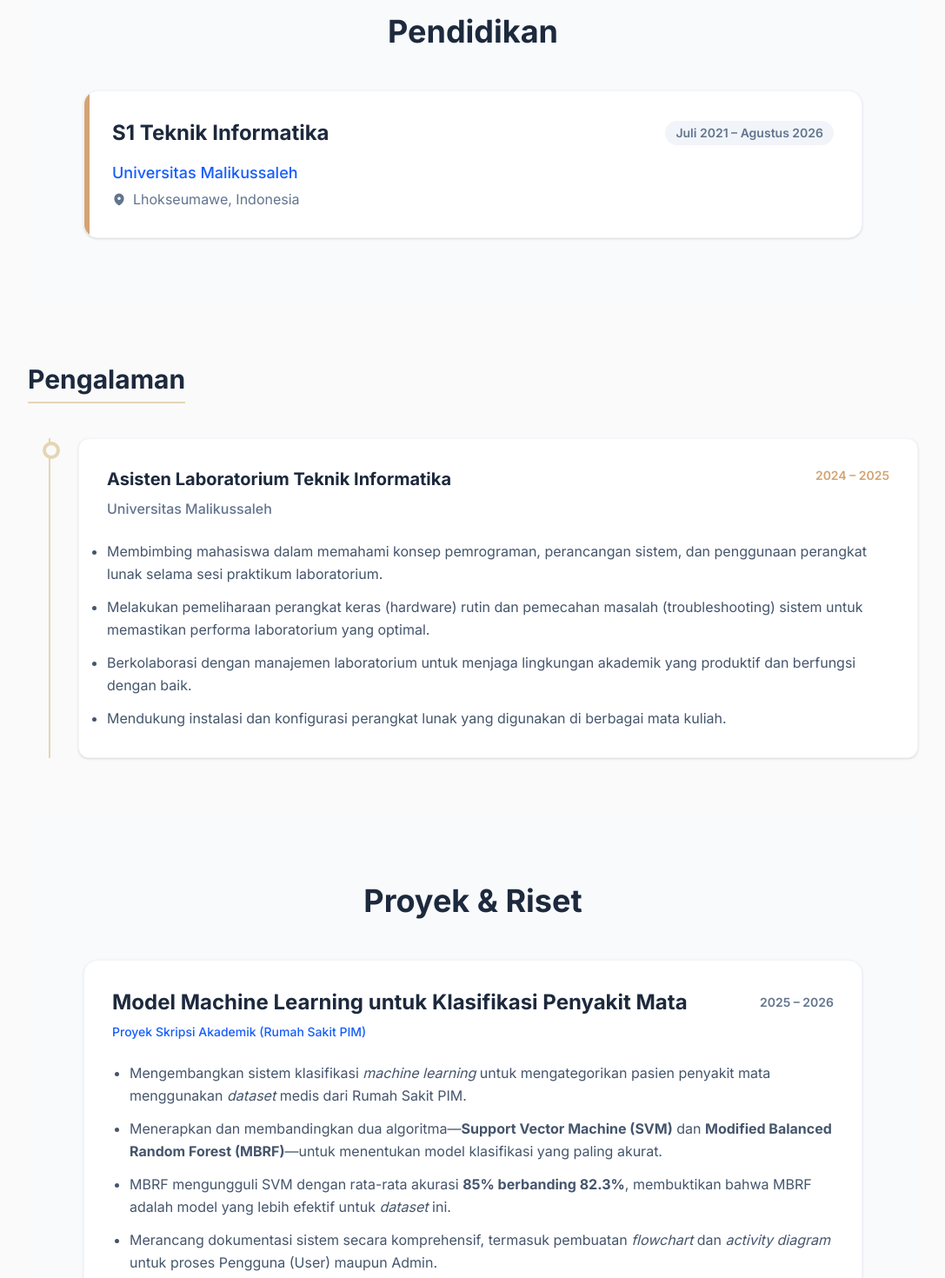
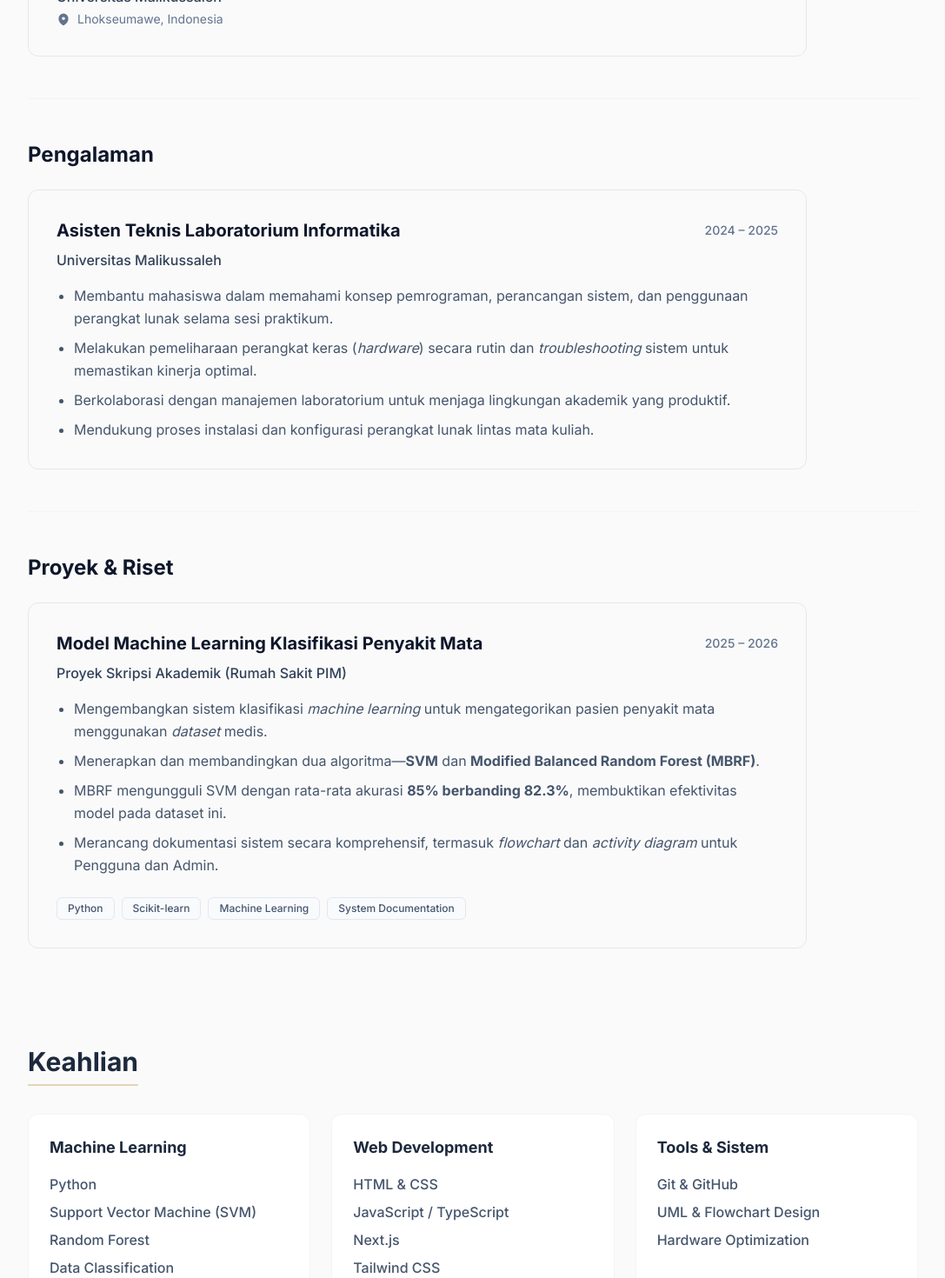
Before and after one commit to mhdarieff/portofolio, a Next.js app: page / in a window 1280 px wide. Shown: the part 1330-2800 px from the top of the page at 87% size, without its empty margins (96-1183 px from the left). Built offline with nearby package versions, Linux system fonts and the light colour scheme.

Commit message:
style: menyeragamkan semua section menjadi rata kiri dan merapikan border ala dokumen minimalis

```diff
--- a/components/Education.tsx
+++ b/components/Education.tsx
@@ -1,38 +1,33 @@
 export default function Education() {
   return (
-    <section id="education" className="py-20 bg-slate-50 dark:bg-slate-900/50">
-      <h2 className="text-4xl font-bold mb-12 text-slate-800 dark:text-slate-100 text-center">
+    <section id="education" className="py-12 px-6 md:px-0 border-t border-slate-100 dark:border-slate-800">
+      <h2 className="text-xl md:text-2xl font-bold mb-6 text-slate-900 dark:text-slate-100 text-left">
         Pendidikan
       </h2>
 
-      <div className="max-w-4xl mx-auto px-6 md:px-0">
-        {/* Kartu Pendidikan */}
-        <div className="bg-white dark:bg-slate-800 p-8 rounded-2xl shadow-sm border border-slate-100 dark:border-slate-700 hover:shadow-md transition-shadow relative overflow-hidden">
-
-          {/* Garis aksen di sebelah kiri dengan warna emas/kopi milikmu */}
-          <div className="absolute left-0 top-0 bottom-0 w-1.5 bg-[#D4A373]"></div>
-
+      <div className="max-w-4xl">
+        {/* Kotak yang lebih clean dan seragam */}
+        <div className="bg-transparent p-6 md:p-8 rounded-xl border border-slate-200 dark:border-slate-800 hover:border-slate-300 dark:hover:border-slate-700 transition-colors">
           <div className="flex flex-col md:flex-row justify-between items-start md:items-center mb-2">
-            <h3 className="text-2xl font-bold text-slate-800 dark:text-slate-100">
+            <h3 className="text-lg md:text-xl font-bold text-slate-900 dark:text-slate-100">
               S1 Teknik Informatika
             </h3>
-            <span className="text-sm font-semibold text-slate-500 dark:text-slate-400 mt-2 md:mt-0 px-3 py-1 bg-slate-100 dark:bg-slate-700 rounded-full">
+            <span className="text-sm font-medium text-slate-500 dark:text-slate-400 mt-2 md:mt-0">
               Juli 2021 – Agustus 2026
             </span>
           </div>
 
-          <div className="mt-4">
-            <p className="text-lg text-blue-600 dark:text-blue-400 font-medium">
+          <div className="mt-2">
+            <p className="text-slate-700 dark:text-slate-300 font-medium">
               Universitas Malikussaleh
             </p>
-            <p className="text-slate-500 dark:text-slate-400 flex items-center gap-2 mt-1">
+            <p className="text-sm text-slate-500 dark:text-slate-400 mt-1 flex items-center gap-2">
               <svg xmlns="http://www.w3.org/2000/svg" viewBox="0 0 20 20" fill="currentColor" className="w-4 h-4">
                 <path fillRule="evenodd" d="M9.69 18.933l.003.001C9.89 19.02 10 19 10 19s.11 0 .308-.066l.002-.001.006-.003.018-.008a5.741 5.741 0 00.281-.14c.186-.096.446-.24.757-.433.62-.384 1.445-.966 2.274-1.765C15.302 14.988 17 12.493 17 9A7 7 0 103 9c0 3.492 1.698 5.988 3.355 7.584a13.731 13.731 0 002.273 1.765 11.842 11.842 0 00.976.544l.02.01.006.003zM10 11.25a2.25 2.25 0 100-4.5 2.25 2.25 0 000 4.5z" clipRule="evenodd" />
               </svg>
               Lhokseumawe, Indonesia
             </p>
           </div>
-
         </div>
       </div>
     </section>
--- a/components/Experience.tsx
+++ b/components/Experience.tsx
@@ -1,39 +1,32 @@
 export default function Experience() {
   return (
-    <section id="experience" className="py-16">
-      <h2 className="text-3xl font-bold mb-10 text-slate-800 dark:text-slate-100 border-b-2 border-[#E5D5B5] inline-block pb-2 transition-colors">
+    <section id="experience" className="py-12 px-6 md:px-0 border-t border-slate-100 dark:border-slate-800">
+      <h2 className="text-xl md:text-2xl font-bold mb-6 text-slate-900 dark:text-slate-100 text-left">
         Pengalaman
       </h2>
 
-      <div className="relative border-l-2 border-[#E5D5B5] ml-4 md:ml-6">
-
-        <div className="ml-8 relative group">
-          {/* Titik Timeline */}
-          <span className="absolute -left-[41px] top-1 flex h-5 w-5 items-center justify-center rounded-full bg-[#FAFAFA] dark:bg-neutral-950 border-4 border-[#E5D5B5] group-hover:scale-125 transition-transform duration-300"></span>
-
-          <div className="bg-white dark:bg-neutral-900 p-6 md:p-8 rounded-xl border border-slate-100 dark:border-slate-800 shadow-sm hover:shadow-md transition-all duration-300 hover:border-[#E5D5B5] dark:hover:border-[#E5D5B5]">
-            <div className="flex flex-col md:flex-row md:items-start justify-between mb-2">
-              <h3 className="text-xl font-bold text-slate-800 dark:text-slate-100">
-                Asisten Laboratorium Teknik Informatika
+      <div className="max-w-4xl">
+        <div className="bg-transparent p-6 md:p-8 rounded-xl border border-slate-200 dark:border-slate-800 hover:border-slate-300 dark:hover:border-slate-700 transition-colors">
+          <div className="flex flex-col md:flex-row justify-between items-start md:items-center mb-2">
+            <h3 className="text-lg md:text-xl font-bold text-slate-900 dark:text-slate-100">
+              Asisten Teknis Laboratorium Informatika
             </h3>
-              <span className="text-sm font-semibold text-[#D4A373] dark:text-[#E5D5B5] mt-1 md:mt-0 whitespace-nowrap">
+            <span className="text-sm font-medium text-slate-500 dark:text-slate-400 mt-2 md:mt-0">
               2024 – 2025
             </span>
           </div>
 
-            <h4 className="text-md font-medium text-slate-500 dark:text-slate-400 mb-6">
+          <p className="text-slate-700 dark:text-slate-300 font-medium mb-4">
             Universitas Malikussaleh
-            </h4>
+          </p>
 
-            <ul className="space-y-3 text-slate-600 dark:text-slate-300 text-sm md:text-base leading-relaxed list-outside ml-4 md:ml-0" style={{ listStyleType: "disc" }}>
-              <li>Membimbing mahasiswa dalam memahami konsep pemrograman, perancangan sistem, dan penggunaan perangkat lunak selama sesi praktikum laboratorium.</li>
-              <li>Melakukan pemeliharaan perangkat keras (hardware) rutin dan pemecahan masalah (troubleshooting) sistem untuk memastikan performa laboratorium yang optimal.</li>
-              <li>Berkolaborasi dengan manajemen laboratorium untuk menjaga lingkungan akademik yang produktif dan berfungsi dengan baik.</li>
-              <li>Mendukung instalasi dan konfigurasi perangkat lunak yang digunakan di berbagai mata kuliah.</li>
+          <ul className="list-disc list-outside ml-5 text-slate-600 dark:text-slate-400 space-y-2 text-sm md:text-base leading-relaxed">
+            <li>Membantu mahasiswa dalam memahami konsep pemrograman, perancangan sistem, dan penggunaan perangkat lunak selama sesi praktikum.</li>
+            <li>Melakukan pemeliharaan perangkat keras (<em>hardware</em>) secara rutin dan <em>troubleshooting</em> sistem untuk memastikan kinerja optimal.</li>
+            <li>Berkolaborasi dengan manajemen laboratorium untuk menjaga lingkungan akademik yang produktif.</li>
+            <li>Mendukung proses instalasi dan konfigurasi perangkat lunak lintas mata kuliah.</li>
           </ul>
         </div>
-        </div>
-
       </div>
     </section>
   );
--- a/components/Hero.tsx
+++ b/components/Hero.tsx
@@ -8,7 +8,7 @@
       {/* 1. Foto Profil Kecil ala Rinaldi */}
       <div className="relative w-20 h-20 md:w-24 md:h-24 mb-6 overflow-hidden rounded-full border border-slate-200 dark:border-slate-800 grayscale hover:grayscale-0 transition-all duration-500">
         <Image
-          src="/profil.jpg" /* <-- Ganti dengan nama file foto aslimu */
+          src="/arief-baru.jpg" /* <-- Ganti dengan nama file foto aslimu */
           alt="Muhammad Arief"
           fill
           className="object-cover"
--- a/components/Projects.tsx
+++ b/components/Projects.tsx
@@ -1,52 +1,38 @@
 export default function Projects() {
   return (
-    <section id="projects" className="py-20 bg-slate-50 dark:bg-slate-900/50">
-      <h2 className="text-4xl font-bold mb-12 text-slate-800 dark:text-slate-100 text-center">
+    <section id="projects" className="py-12 px-6 md:px-0 border-t border-slate-100 dark:border-slate-800">
+      <h2 className="text-xl md:text-2xl font-bold mb-6 text-slate-900 dark:text-slate-100 text-left">
         Proyek & Riset
       </h2>
 
-      <div className="max-w-4xl mx-auto px-6 md:px-0">
-        {/* Kartu Proyek Skripsi */}
-        <div className="bg-white dark:bg-slate-800 p-8 rounded-2xl shadow-sm border border-slate-100 dark:border-slate-700 hover:shadow-md transition-shadow">
+      <div className="max-w-4xl">
+        <div className="bg-transparent p-6 md:p-8 rounded-xl border border-slate-200 dark:border-slate-800 hover:border-slate-300 dark:hover:border-slate-700 transition-colors">
           <div className="flex flex-col md:flex-row justify-between items-start md:items-center mb-2">
-            <h3 className="text-2xl font-bold text-slate-800 dark:text-slate-100">
-              Model Machine Learning untuk Klasifikasi Penyakit Mata
+            <h3 className="text-lg md:text-xl font-bold text-slate-900 dark:text-slate-100">
+              Model Machine Learning Klasifikasi Penyakit Mata
             </h3>
-            <span className="text-sm font-semibold text-slate-500 dark:text-slate-400 mt-2 md:mt-0">
+            <span className="text-sm font-medium text-slate-500 dark:text-slate-400 mt-2 md:mt-0">
               2025 – 2026
             </span>
           </div>
 
-          <p className="text-sm text-blue-600 dark:text-blue-400 font-medium mb-6">
+          <p className="text-slate-700 dark:text-slate-300 font-medium mb-4">
             Proyek Skripsi Akademik (Rumah Sakit PIM)
           </p>
 
-          <div className="mb-6">
-            <ul className="list-disc list-outside ml-5 text-slate-600 dark:text-slate-300 space-y-3 leading-relaxed">
-              <li>
-                Mengembangkan sistem klasifikasi <em>machine learning</em> untuk mengategorikan pasien penyakit mata menggunakan <em>dataset</em> medis dari Rumah Sakit PIM.
-              </li>
-              <li>
-                Menerapkan dan membandingkan dua algoritma—<strong>Support Vector Machine (SVM)</strong> dan <strong>Modified Balanced Random Forest (MBRF)</strong>—untuk menentukan model klasifikasi yang paling akurat.
-              </li>
-              <li>
-                MBRF mengungguli SVM dengan rata-rata akurasi <strong>85% berbanding 82.3%</strong>, membuktikan bahwa MBRF adalah model yang lebih efektif untuk <em>dataset</em> ini.
-              </li>
-              <li>
-                Merancang dokumentasi sistem secara komprehensif, termasuk pembuatan <em>flowchart</em> dan <em>activity diagram</em> untuk proses Pengguna (User) maupun Admin.
-              </li>
-              <li>
-                Dibangun menggunakan bahasa pemrograman <strong>Python</strong> dengan <em>library</em> <strong>scikit-learn</strong> untuk proses pelatihan (<em>training</em>) dan evaluasi model.
-              </li>
-            </ul>
-          </div>
+          <ul className="list-disc list-outside ml-5 text-slate-600 dark:text-slate-400 space-y-2 text-sm md:text-base leading-relaxed mb-6">
+            <li>Mengembangkan sistem klasifikasi <em>machine learning</em> untuk mengategorikan pasien penyakit mata menggunakan <em>dataset</em> medis.</li>
+            <li>Menerapkan dan membandingkan dua algoritma—<strong>SVM</strong> dan <strong>Modified Balanced Random Forest (MBRF)</strong>.</li>
+            <li>MBRF mengungguli SVM dengan rata-rata akurasi <strong>85% berbanding 82.3%</strong>, membuktikan efektivitas model pada dataset ini.</li>
+            <li>Merancang dokumentasi sistem secara komprehensif, termasuk <em>flowchart</em> dan <em>activity diagram</em> untuk Pengguna dan Admin.</li>
+          </ul>
 
-          {/* Tag Keahlian */}
-          <div className="flex flex-wrap gap-2 mt-8">
-            <span className="px-3 py-1 bg-slate-100 dark:bg-slate-700 text-slate-600 dark:text-slate-300 rounded-full text-sm font-medium">Python</span>
-            <span className="px-3 py-1 bg-slate-100 dark:bg-slate-700 text-slate-600 dark:text-slate-300 rounded-full text-sm font-medium">Scikit-learn</span>
-            <span className="px-3 py-1 bg-slate-100 dark:bg-slate-700 text-slate-600 dark:text-slate-300 rounded-full text-sm font-medium">Machine Learning</span>
-            <span className="px-3 py-1 bg-slate-100 dark:bg-slate-700 text-slate-600 dark:text-slate-300 rounded-full text-sm font-medium">System Documentation</span>
+          {/* Tag Keahlian dibuat menjadi kotak bersudut tumpul (rounded-md) agar senada */}
+          <div className="flex flex-wrap gap-2 mt-4">
+            <span className="px-3 py-1 bg-slate-50 dark:bg-slate-800/50 text-slate-600 dark:text-slate-300 rounded-md text-xs font-medium border border-slate-200 dark:border-slate-700">Python</span>
+            <span className="px-3 py-1 bg-slate-50 dark:bg-slate-800/50 text-slate-600 dark:text-slate-300 rounded-md text-xs font-medium border border-slate-200 dark:border-slate-700">Scikit-learn</span>
+            <span className="px-3 py-1 bg-slate-50 dark:bg-slate-800/50 text-slate-600 dark:text-slate-300 rounded-md text-xs font-medium border border-slate-200 dark:border-slate-700">Machine Learning</span>
+            <span className="px-3 py-1 bg-slate-50 dark:bg-slate-800/50 text-slate-600 dark:text-slate-300 rounded-md text-xs font-medium border border-slate-200 dark:border-slate-700">System Documentation</span>
           </div>
         </div>
       </div>
--- a/components/TechStack.tsx
+++ b/components/TechStack.tsx
@@ -3,7 +3,7 @@
     <section id="techstack" className="py-16">
       {/* Warna judul disesuaikan untuk dark mode */}
       <h2 className="text-3xl font-bold mb-8 text-slate-800 dark:text-slate-100 border-b-2 border-[#E5D5B5] inline-block pb-2 transition-colors">
-        Tech Stack
+        Keahlian
       </h2>
 
       <div className="grid grid-cols-1 md:grid-cols-3 gap-6">
```
Also changed, not shown: components/About.tsx (+7 -3 lines). Lines whose indentation alone changed are shown as unchanged.
